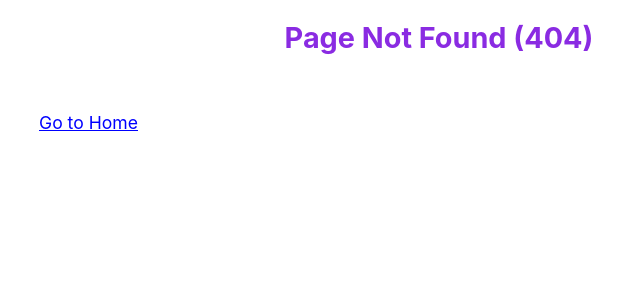
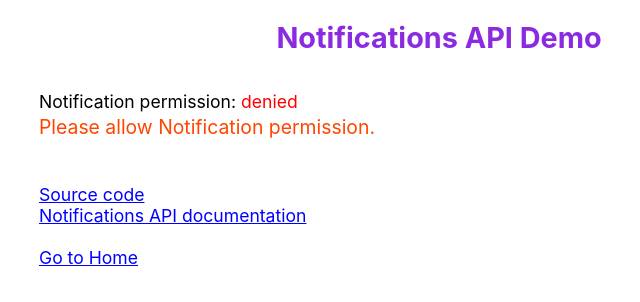
Before and after one commit to abraj/awa-demo, a React (Create React App) app: page /notifications-demo in a window 1280 px wide. Before the commit this address had no page. Shown: the top 302 px of the page, without its empty margins (201-841 px from the left). Built offline with nearby package versions, Linux system fonts and the light colour scheme.

Commit message:
Add notifications api demo

```diff
--- a/package.json
+++ b/package.json
@@ -22,6 +22,7 @@
     "react-dropzone": "^12.0.1",
     "react-router-dom": "^6.2.1",
     "react-scripts": "5.0.0",
+    "short-uuid": "^4.2.0",
     "typescript": "^4.5.5",
     "web-vitals": "^2.1.4"
   },
--- a/src/App.tsx
+++ b/src/App.tsx
@@ -8,6 +8,7 @@ import DragDropDemo from './demo/drag-n-drop/drag-n-drop';
 import ClipboardDemo from './demo/clipboard/clipboard';
 import FullscreenDemo from './demo/fullscreen/fullscreen';
 import IframeComponent from './demo/iframe/iframe-page';
+import NotificationsDemo from './demo/notifications/notifications';
 
 function App() {
   return (
@@ -20,6 +21,7 @@ function App() {
         <Route path="drag-n-drop-demo" element={<DragDropDemo />} />
         <Route path="clipboard-demo" element={<ClipboardDemo />} />
         <Route path="fullscreen-demo" element={<FullscreenDemo />} />
+        <Route path="notifications-demo" element={<NotificationsDemo />} />
         <Route path="*" element={<PageNotFound />} />
       </Routes>
     </div>
--- a/src/Home.tsx
+++ b/src/Home.tsx
@@ -9,6 +9,7 @@ function Home() {
         <div className="App-title">Web APIs Demo</div>
         <br />
         <div>
+          <Link className="App-link" to="/notifications-demo">Notifications API Demo</Link><br />
           <Link className="App-link" to="/fullscreen-demo">Fullscreen API Demo</Link><br />
           <Link className="App-link" to="/clipboard-demo">Clipboard API Demo</Link><br />
           <Link className="App-link" to="/drag-n-drop-demo">Drag and Drop API Demo</Link><br />
--- /dev/null
+++ b/src/demo/notifications/notifications.module.css
@@ -0,0 +1,17 @@
+.status_default {
+  color: tomato;
+}
+
+.status_granted {
+  color: green;
+}
+
+.status_denied {
+  color: red;
+}
+
+.newNotifForm {
+  display: flex;
+  flex-direction: column;
+  gap: 0.6rem;
+}
--- /dev/null
+++ b/src/demo/notifications/notifications.tsx
@@ -0,0 +1,198 @@
+import React from 'react';
+import short from 'short-uuid';
+import { Button } from '@baadal-sdk/baadal-ui';
+import styles from './notifications.module.css'
+import common from '../../styles/common.module.css';
+import { Link } from 'react-router-dom';
+
+class NotificationsDemo extends React.Component<NotificationsDemoProps, NotificationsDemoState> {
+  state: NotificationsDemoState;
+
+  constructor(props: NotificationsDemoProps) {
+    super(props);
+
+    this.state = {
+      errorSupport: false,
+      error: false,
+      permission: '',
+      notification: null,
+      notifTitle: '',
+      notifBody: '',
+      notifIcon: 'https://w7.pngwing.com/pngs/235/872/png-transparent-react-computer-icons-redux-javascript-others-logo-symmetry-nodejs-thumbnail.png',
+      notifData: { foo: 'bar' },
+      notifTag: '',
+      notifUserAction: '',
+    };
+  }
+
+  componentDidMount() {
+    if (!('Notification' in window)) {
+      this.setState({ errorSupport: true });
+    } else {
+      this.setState({ permission: Notification.permission });
+    }
+  }
+
+  requestPermission = async () => {
+    try {
+      const permission = await Notification.requestPermission();
+      this.setState({ permission });
+    } catch(err) {
+      console.error(err);
+    }
+  };
+
+  handleTitleChange = (e: React.ChangeEvent<HTMLInputElement>) => {
+    const title = e.target.value;
+    this.setState({ notifTitle: title });
+  };
+
+  handleBodyChange = (e: React.ChangeEvent<HTMLInputElement>) => {
+    const body = e.target.value;
+    this.setState({ notifBody: body });
+  };
+
+  handleNotifShow = () => {}
+
+  handleNotifClick = () => {
+    this.setState({ notifUserAction: 'Clicked' });
+    this.state.notification?.close();
+  }
+
+  handleNotifClose = () => {
+    this.setState(state => {
+      if (state.notifUserAction !== 'Clicked') {
+        return { notifUserAction: 'Closed' };
+      }
+      return null;
+    });
+  }
+
+  createNotification = () => {
+    // Ref: https://developer.mozilla.org/en-US/docs/Web/API/Notification/Notification
+    // Ref: https://developer.mozilla.org/en-US/docs/Web/API/notification
+
+    let { notifTitle, notifBody, notifIcon, notifData } = this.state;
+
+    notifTitle = notifTitle || 'Hello there!';
+    notifBody = notifBody || 'This is notification demo';
+
+    const tag = short.uuid();
+
+    // More options:
+    //  * image
+    //  * requireInteraction
+    //  * actions
+
+    const notification = new Notification(notifTitle, { body: notifBody, tag, icon: notifIcon, data: notifData });
+    notification.onshow = this.handleNotifShow;
+    notification.onclick = this.handleNotifClick;
+    notification.onclose = this.handleNotifClose;
+    this.setState({ notification: notification, notifTag: tag, notifUserAction: ''  });
+
+    // console.log('Data:', notification.data);
+  };
+
+  render() {
+    const { errorSupport, error, permission, notifTitle, notifBody, notifIcon, notifData, notifTag, notifUserAction } = this.state;
+    return (
+      <div className={common.container}>
+        <div className={common.title}>Notifications API Demo</div>
+        <div className={common.body}>
+          {errorSupport && (
+            <div className={common.errorMsg}>This browser does not support notifications!</div>
+          )}
+
+          {error && (
+            <div className={common.errorMsg}>Something went wrong! Check permissions.</div>
+          )}
+
+          <br />
+          {!errorSupport && (
+            <>
+            <div>
+              <div>
+                <span>Notification permission:&nbsp;</span>
+                <span className={styles[`status_${permission}`]}>{permission}</span>
+              </div>
+              <div style={{ height: '.2rem' }}>&nbsp;</div>
+              <div>
+                {(permission === 'default') && (
+                  <Button variant="solid" color="warn" raised="md" onClick={this.requestPermission}>Allow Notification</Button>
+                )}
+                {(permission === 'denied') && (
+                  <span style={{ color: 'orangered', fontSize: '110%' }}>Please allow Notification permission.</span>
+                )}
+              </div>
+            </div>
+            <div style={{ height: '1.5rem' }}>&nbsp;</div>
+            <div>
+              {permission === 'granted' && (
+                <div className={styles.newNotifForm}>
+                  <div>
+                    <span>Title:&nbsp;&nbsp;</span>
+                    <input type="text" style={{ border: '1px solid gainsboro', width: 'fit-content' }} value={notifTitle} onChange={this.handleTitleChange} placeholder="Hello there!" />
+                  </div>
+                  <div>
+                    <span>Body:&nbsp;&nbsp;</span>
+                    <input type="text" style={{ border: '1px solid gainsboro', width: 'fit-content' }} value={notifBody} onChange={this.handleBodyChange} placeholder="This is notification demo" />
+                  </div>
+                  <div style={{ display: 'flex' }}>
+                    <span>Icon:&nbsp;&nbsp;</span>
+                    <div style={{ fontSize: '90%' }}>{notifIcon}</div>
+                  </div>
+                  <div style={{ display: 'flex' }}>
+                    <span>Data:&nbsp;&nbsp;</span>
+                    <div style={{ fontFamily: 'monospace', fontSize: '110%' }}>{JSON.stringify(notifData)}</div>
+                  </div>
+                  <Button style={{ width: 'fit-content' }} variant="solid" color="info" raised="md" onClick={this.createNotification}>Create New Notification</Button>
+
+                  <div>
+                    {notifTag && (
+                      <div style={{ display: 'flex' }}>
+                        <span>Notification Id:&nbsp;&nbsp;</span>
+                        <div style={{ color: 'tomato' }}>{notifTag}</div>
+                      </div>
+                    )}
+                    {notifUserAction && (
+                      <div style={{ display: 'flex' }}>
+                        <span>Notification Action:&nbsp;&nbsp;</span>
+                        <div style={{ color: 'tomato' }}>{notifUserAction}</div>
+                      </div>
+                    )}
+                  </div>
+                </div>
+              )}
+            </div>
+            </>
+          )}
+
+          <br />
+          <a href="https://github.com/abraj/awa-demo/tree/main/src/demo/notifications">Source code</a>
+          <br />
+          <a href="https://developer.mozilla.org/en-US/docs/Web/API/Notifications_API">Notifications API documentation</a>
+
+          <br /><br />
+          <Link to="/">Go to Home</Link>
+        </div>
+      </div>
+    )
+  }
+};
+
+export default NotificationsDemo;
+
+export interface NotificationsDemoProps {}
+
+export interface NotificationsDemoState {
+  errorSupport: boolean;
+  error: boolean;
+  permission: 'default' | 'granted' | 'denied' | '';
+  notification: Notification | null;
+  notifTitle: string;
+  notifBody: string;
+  notifIcon: string;
+  notifTag: string;
+  notifData: {[key: string]: any};
+  notifUserAction: string;
+}
```
Also changed, not shown: 2 other files (tests, documents, lock files or other folders).
